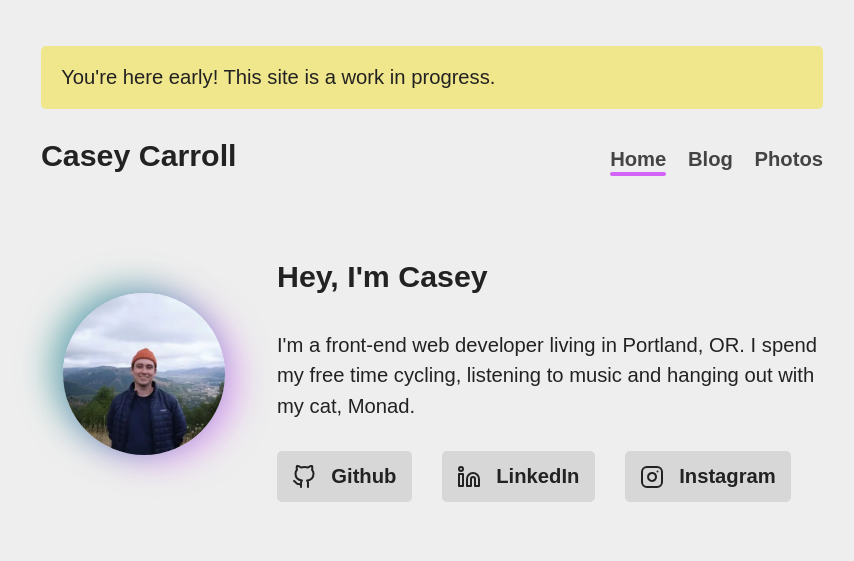
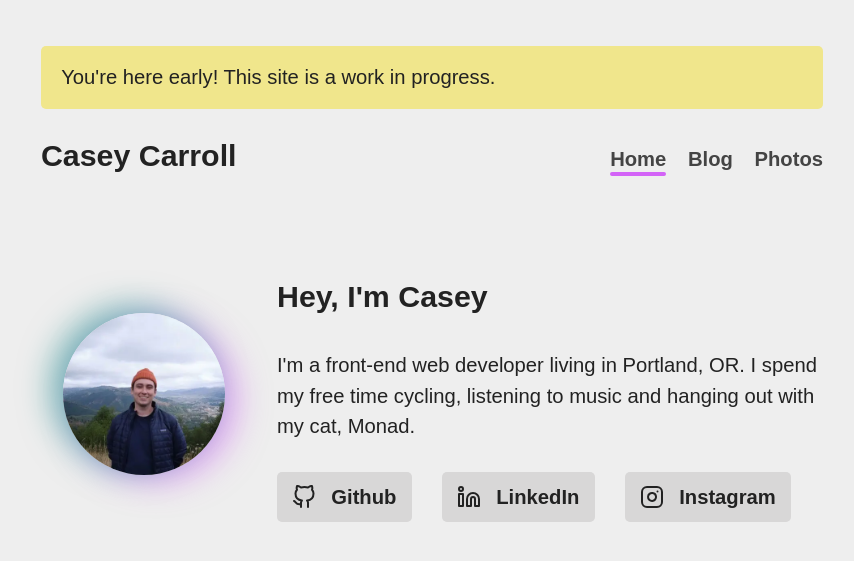
Before and after one commit to caseycarroll/caseycarroll.github.io, a Jekyll site: the page built from index.html, in a window 1280 px wide. Shown: the top 561 px of the page, without its empty margins (208-1062 px from the left). Built offline with Jekyll 4.4.1, drawn with Linux system fonts in a browser that asks for light colours.

Commit message:
adjust clamp

```diff
--- a/assets/css/main.css
+++ b/assets/css/main.css
@@ -102,8 +102,8 @@ main {
 
 .hero-wrapper {
     width: 100%;
-    padding-block-start: clamp(2rem, 10vw, 4rem);
-    padding-block-end: clamp(2rem, 10vw, 4rem);
+    padding-block-start: clamp(4rem, 10vw, 5rem);
+    padding-block-end: clamp(4rem, 10vw, 5rem);
     --s1: 3rem;
 }
 
```
